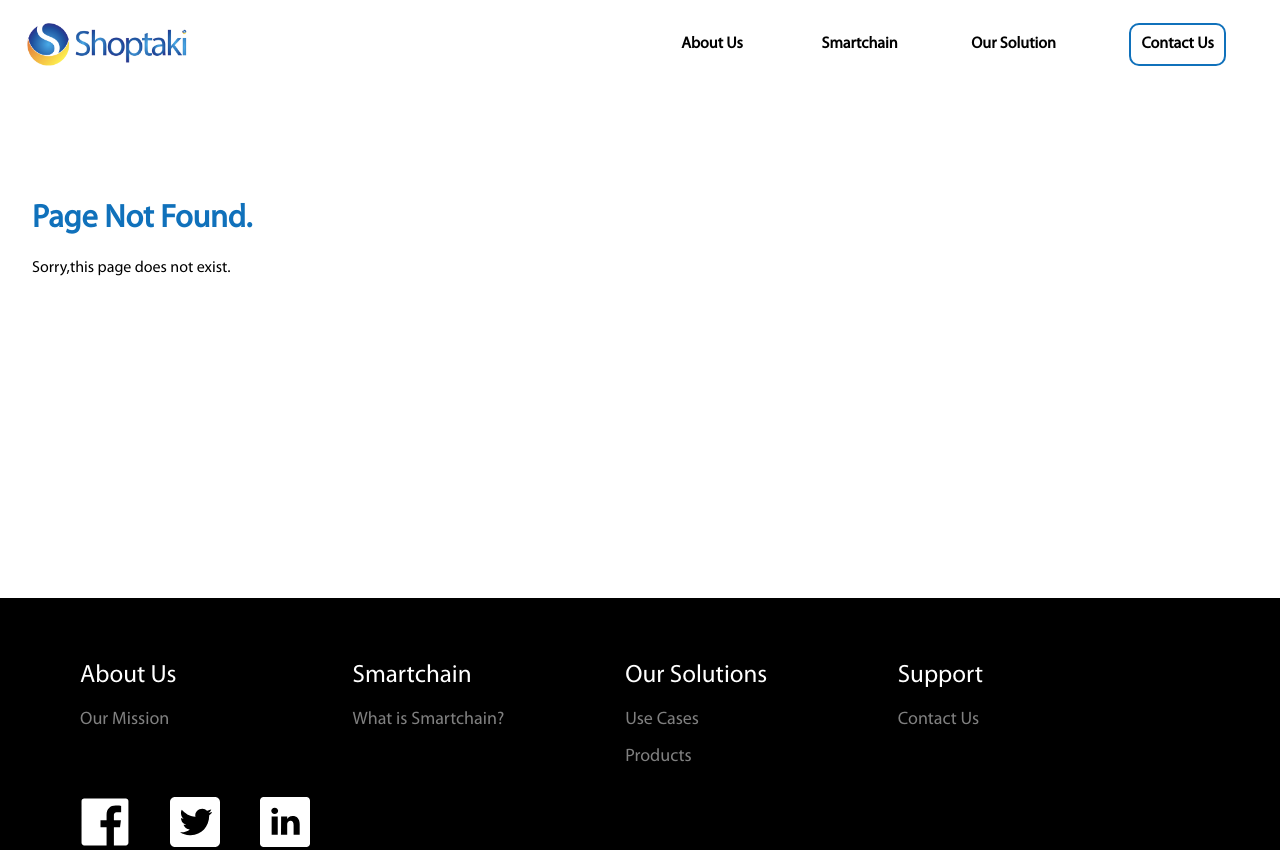
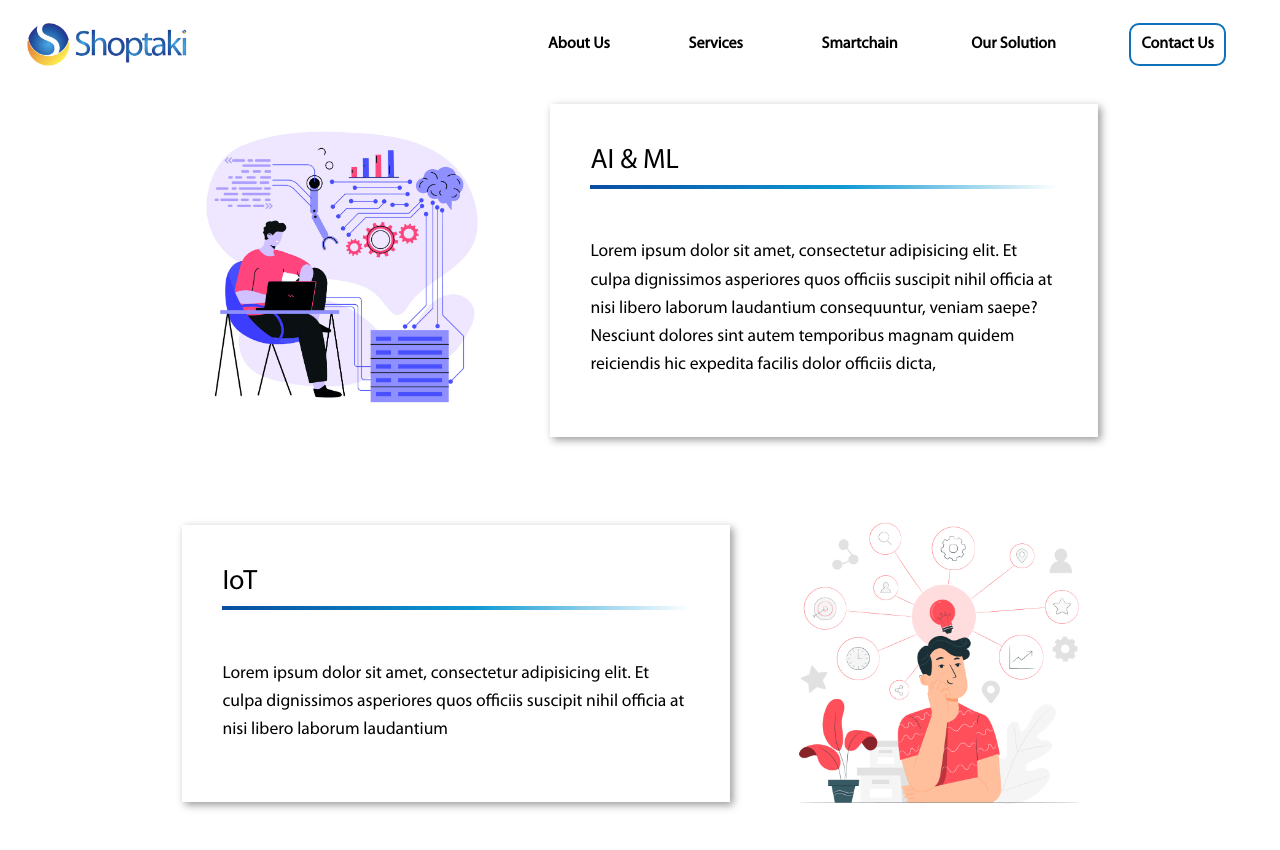
Before and after one commit to Shoptaki/shoptaki.github.io, a Gatsby site: page /service in a window 1280 px wide. Before the commit this address had no page. Shown: the top 850 px of the page. Built offline with nearby package versions, Linux system fonts and the light colour scheme; Gatsby itself is replaced by a stand-in of ours.

Commit message:
service module added

```diff
--- a/gatsby-config.js
+++ b/gatsby-config.js
@@ -25,6 +25,16 @@ module.exports = {
           }
         ]
       },
+      {
+        title: "Services",
+        subLinks: [
+          {
+            title:"",
+            link:"/service/"
+          }
+        ]
+      },
+
       {
         title: "Smartchain",
         subLinks: [
--- a/src/components/NavBar.jsx
+++ b/src/components/NavBar.jsx
@@ -109,6 +109,7 @@ const MobileContainer = styled.div`
   max-height: ${props => props.showMenu ? "50rem" : "0"};
   box-shadow: 0px 8px 16px 0px rgba(0,0,0,0.2);
   overflow: hidden;
+  z-index: 2;
   transition: max-height 0.5s ease-in-out;
   @media (max-width: ${theme.phone}) {
     left: 4%;
@@ -142,17 +143,21 @@ const Header = ({siteTitle, menuLinks}) => {
       link: menuLinks[0].subLinks[0].link,
       title: menuLinks[0].subLinks[0].title
     }
-    const smartchainLink =  {
+    const service = {
       link: menuLinks[1].subLinks[0].link,
       title: menuLinks[1].title
     }
+    const smartchainLink =  {
+      link: menuLinks[2].subLinks[0].link,
+      title: menuLinks[2].title
+    }
     const usecaseLink = {
-      link: menuLinks[2].subLinks[0].link,
-      title: menuLinks[2].subLinks[0].title
+      link: menuLinks[3].subLinks[0].link,
+      title: menuLinks[3].subLinks[0].title
     }
     const productsLink = {
-      link: menuLinks[2].subLinks[1].link,
-      title: menuLinks[2].subLinks[1].title
+      link: menuLinks[3].subLinks[1].link,
+      title: menuLinks[3].subLinks[1].title
     }
 
     return (
@@ -172,6 +177,12 @@ const Header = ({siteTitle, menuLinks}) => {
 
                   >{aboutLink.title}</NavLink>
                 </DropdownContent>
+            </Tab>
+
+            <Tab>
+            <NavLink
+                  to={service.link}
+                >{service.title}</NavLink>
             </Tab>
 
             <Tab>
--- /dev/null
+++ b/src/components/Service.jsx
@@ -0,0 +1,107 @@
+import React from 'react';
+import styled from "styled-components";
+import { theme } from '../theme/GlobalStyles';
+const Service = ({image, format, title, subContent, discribe}) => {
+let reverse = 'reverse';
+const ServiceContainer = styled.div`
+  padding: 2rem;
+`;
+const ServiceInnerContainer = styled.div`
+  width: 100%;
+  display:flex;
+  margin: auto;
+  flex-direction: ${
+    format === reverse
+    ? 'row-reverse;'
+      : 'row;'
+  }
+  justify-content: center;
+  align-items: center;
+  // border: 2px solid red;
+  @media (max-width: ${theme.tablet}){
+    flex-direction: column;
+    box-shadow: 0.2rem 0.2rem 0.5rem #999999;
+    padding: 2.5em;
+    box-sizing: border-box;
+  }
+`;
+const ImageCon = styled.div`
+  max-width: 20rem;
+  box-sizing: border-box;
+  display: flex;
+  // border: 2px solid red;
+  margin-right:${
+    format === reverse
+    ? '0rem;'
+      : '3rem;'
+  }
+  margin-left:${
+    format === reverse
+    ? '3rem;'
+      : '0rem;'
+  }
+  @media (max-width: ${theme.tablet}){
+    width: 100%;
+    margin: 0;
+  }
+`;
+const ContentContainer = styled.div`
+  width: 45%;
+  padding: 2.5rem;
+  display: flex;
+  flex-direction: column;
+  box-sizing: border-box;
+  box-shadow: 0.2rem 0.2rem 0.5rem #999999;
+  @media (max-width: ${theme.tablet}){
+    width: 100%;
+    padding: 3rem 0 0;
+    box-shadow: none;
+  }
+`;
+const CoverImage = styled.div`
+  width: 100%; height: 100%;
+  overflow: hidden;
+  position: relative;
+`;
+const ServiceImage = styled.img`
+  width: 100%;
+`;
+const Title = styled.div`
+  margin-bottom: 7px;
+  font-size: 1.75rem;
+  font-weight; 400;
+`;
+const Discription = styled.p`
+  maring: 1em 0;
+  padding-top: 2rem;
+  font-size: 1.1rem;
+  line-height: 1.6;
+`;
+const Divider = styled.div`
+  width: 100%;
+  height: 4px;
+  margin: auto;
+  background: rgb(8,77,161);
+  background: linear-gradient(90deg,#084DA1 0%,#0E99D3 54%,#fff 100%);
+`
+  return (
+    <ServiceContainer>
+      <ServiceInnerContainer>
+        <ImageCon>
+          <CoverImage>
+            <ServiceImage src={image} alt="" />
+          </CoverImage>
+        </ImageCon>
+        <ContentContainer>
+          <Title>{title}</Title>
+          <Divider></Divider>
+          <div>
+            <Discription>{discribe}</Discription>
+          </div>
+        </ContentContainer>
+      </ServiceInnerContainer>
+    </ServiceContainer>
+  )
+}
+
+export default Service
--- /dev/null
+++ b/src/pages/service.js
@@ -0,0 +1,72 @@
+import React from 'react';
+import Layout from "../components/layout";
+import SEO from "../components/seo";
+import Service from '../components/Service';
+import mobile from '../images/service/mobile.jpg';
+import hireDedicatedDevelopers from '../images/service/hireDedicatedDevelopers.jpg';
+import ai from '../images/service/ai.jpg';
+import iot from '../images/service/iot.jpg';
+import ui from '../images/service/uiux.jpg'
+import webDeveloper from '../images/service/webDeveloper.jpg'
+import styled from "styled-components";
+
+const ServiceFluid = styled.div`
+    padding: 0 0 50px 0;
+`
+const serviceData = [
+    {
+        image: ai,
+        title: "AI & ML",
+        discribe: "Lorem ipsum dolor sit amet, consectetur adipisicing elit. Et culpa dignissimos asperiores quos officiis suscipit nihil officia at nisi libero laborum laudantium consequuntur, veniam saepe? Nesciunt dolores sint autem temporibus magnam quidem reiciendis hic expedita facilis dolor officiis dicta, "
+    },
+    {
+        image: iot,
+        title: "IoT",
+        discribe: "Lorem ipsum dolor sit amet, consectetur adipisicing elit. Et culpa dignissimos asperiores quos officiis suscipit nihil officia at nisi libero laborum laudantium"
+    },
+    {
+        image: webDeveloper,
+        title: "Web Development",
+        discribe: "Lorem ipsum dolor sit amet, consectetur adipisicing elit. Et culpa dignissimos asperiores quos officiis suscipit nihil officia at nisi libero laborum laudantium consequuntur, veniam saepe? Nesciunt dolores sint autem temporibus magnam quidem reiciendis hic expedita facilis dolor officiis dicta, "
+    },
+    {
+        image: mobile,
+        title: "Mobile Development",
+        discribe: "Lorem ipsum dolor sit amet, consectetur adipisicing elit. Et culpa dignissimos asperiores quos officiis suscipit nihil officia at nisi libero laborum laudantium"
+    },
+    {
+        image: ui,
+        title: "UI / UX Designing",
+        discribe: "Lorem ipsum dolor sit amet, consectetur adipisicing elit. Et culpa dignissimos asperiores quos officiis suscipit nihil officia at nisi libero laborum laudantium consequuntur, veniam saepe? Nesciunt dolores sint autem temporibus magnam quidem reiciendis hic expedita facilis dolor officiis dicta, "
+    },
+    {
+        image: hireDedicatedDevelopers,
+        title: "Hire Dedicated Developers",
+        discribe: "Lorem ipsum dolor sit amet, consectetur adipisicing elit. Et culpa dignissimos asperiores quos officiis suscipit nihil officia at nisi libero laborum laudantium"
+    },
+];
+
+const Mission = () => (
+    <Layout>
+        <SEO title="Service" />
+        <ServiceFluid>
+        {
+            serviceData?.map((element, index) => {
+                return (
+                    <Service
+                        key={index}
+                        image={element.image}
+                        format={index % 2 !== 0 ? 'reverse' : ''}
+                        title={element.title}
+                        subContent={element.subContent}
+                        discribe={element.discribe}
+                    />
+                )
+            }
+            )
+        }
+        </ServiceFluid>
+    </Layout>
+)
+
+export default Mission;
```
Also changed, not shown: src/components/CustomLink.jsx (renamed from src/components/customlink.jsx), src/images/service/ai.jpg (added), src/images/service/hireDedicatedDevelopers.jpg (added), src/images/service/iot.jpg (added), src/images/service/mobile.jpg (added), src/images/service/uiux.jpg (added), 1 other file.
